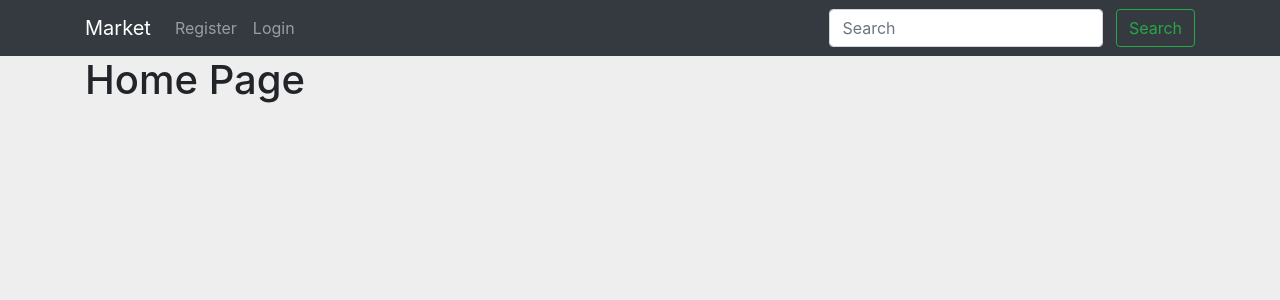
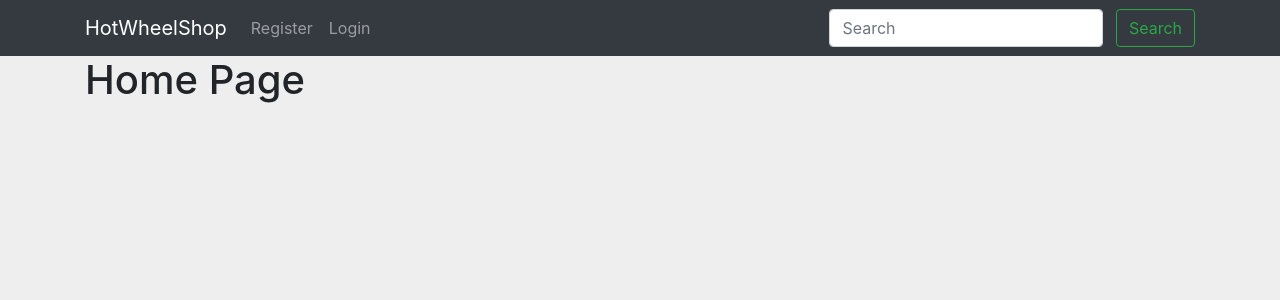
Before and after one commit to LeeVanNgoc/HotWheelShop, a PHP site: page /projects/ in a window 1280 px wide. Shown: the top 300 px of the page. Run offline with PHP 8.4, Linux system fonts and the light colour scheme; data that the repository does not hold is empty; some libraries are stand-ins or nearby versions.

Commit message:
update link

```diff
--- a/app/config/config.php
+++ b/app/config/config.php
@@ -1,11 +1,11 @@
 <?php
     session_start();
     define("ROOT", dirname(dirname(__FILE__)));
-    define("URL",' http://localhost/projects/market');
-    define("SNAME",'Market');
+    define("URL",' http://localhost/HotWheelShop');
+    define("SNAME",'HotWheelShop');
 
 
     define("DB_HOST", 'localhost');
     define("DB_USER",'root');
     define("DB_PASS",'');
-    define("DB_NAME",'market');
+    define("DB_NAME",'HotWheelShop');
--- a/app/views/inc/adminHeader.php
+++ b/app/views/inc/adminHeader.php
@@ -17,7 +17,7 @@
 <body>
 <nav class="navbar navbar-expand-md navbar-dark bg-dark">
 <div class="container">
-      <a class="navbar-brand" href="<?php echo URL ?>/home" target='_blank'>Market</a>
+      <a class="navbar-brand" href="<?php echo URL ?>/home" target='_blank'>HotWheelShop</a>
       <button class="navbar-toggler" type="button" data-toggle="collapse" data-target="#navbarsExampleDefault" aria-controls="navbarsExampleDefault" aria-expanded="false" aria-label="Toggle navigation">
         <span class="navbar-toggler-icon"></span>
       </button>
--- a/app/views/inc/header.php
+++ b/app/views/inc/header.php
@@ -17,7 +17,7 @@
 
 <nav class="navbar navbar-expand-sm navbar-dark bg-dark sticky-top">
   <div class="container">
-    <a class="navbar-brand" href="<?php echo URL ?>/home">Market</a>
+    <a class="navbar-brand" href="<?php echo URL ?>/home">HotWheelShop</a>
     <button class="navbar-toggler" type="button" data-toggle="collapse" data-target="#navbarsExampleDefault" aria-controls="navbarsExampleDefault" aria-expanded="false" aria-label="Toggle navigation">
       <span class="navbar-toggler-icon"></span>
     </button>
--- a/public/js/js.js
+++ b/public/js/js.js
@@ -15,7 +15,7 @@
 
         $.ajax({
           method:"POST",
-          url:'http://localhost/projects/market/categories/search',
+          url:'http://localhost/HotWheelShop/categories/search',
           data:{search:txt},
           dataType:"text",
           success:function(data){
@@ -31,7 +31,7 @@
 
         $.ajax({
           method:"POST",
-          url:'http://localhost/projects/market/products/search',
+          url:'http://localhost/HotWheelShop/products/search',
           data:{search:txt},
           dataType:"text",
           success:function(data){
@@ -45,7 +45,7 @@
 
         $.ajax({
           method:"POST",
-          url:'http://localhost/projects/market/manufactures/search',
+          url:'http://localhost/HotWheelShop/manufactures/search',
           data:{search:txt},
           dataType:"text",
           success:function(data){
```
Also changed, not shown: public/.htaccess.
